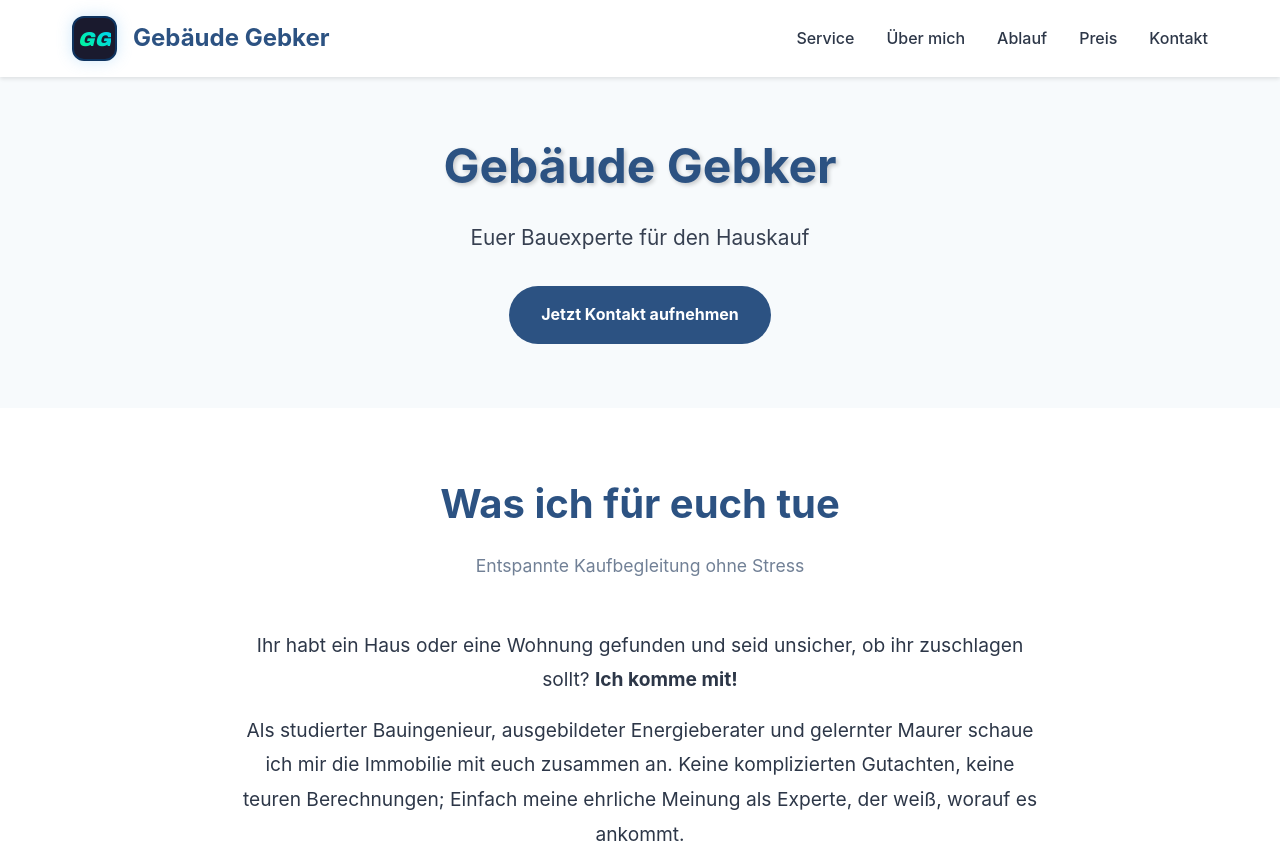
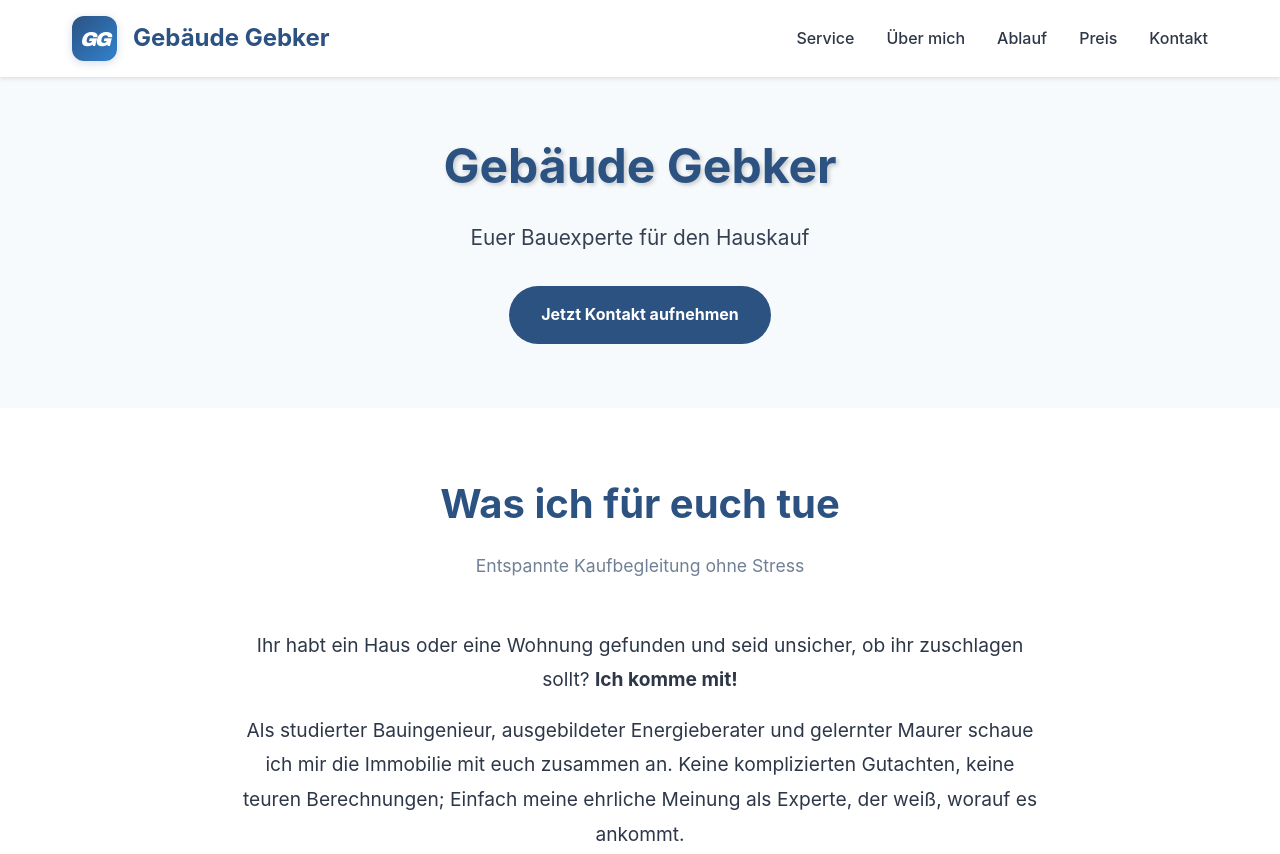
Before and after one commit to JasonGEB/GebaeudeGebker, a plain HTML site: page index.html in a window 1280 px wide. Shown: the top 854 px of the page. Drawn offline with Linux system fonts and the light colour scheme.

Commit message:
Revamp logo icon styling with gradient and effects

```diff
--- a/index.html
+++ b/index.html
@@ -61,35 +61,32 @@
             text-decoration: none;
         }
 
-        /* Gaming-Style GG Logo */
+       /* Gaming-Style GG Logo - NEUE VERSION */
 .logo-icon {
     width: 45px;
     height: 45px;
-            background: #1a1a2e;
+    background: linear-gradient(135deg, var(--primary-color), var(--secondary-color));
     border-radius: 12px;
     display: flex;
     align-items: center;
     justify-content: center;
     position: relative;
-            border: 2px solid #0f3460;
-            box-shadow: 0 0 15px rgba(99, 179, 237, 0.3);
+    box-shadow: 0 2px 10px rgba(44, 82, 130, 0.2);
 }
 
 .logo-icon::before {
     content: 'GG';
     font-size: 20px;
     font-weight: 900;
-            background: linear-gradient(45deg, #00ff88, #00ccff);
-            -webkit-background-clip: text;
-            -webkit-text-fill-color: transparent;
-            background-clip: text;
+    color: white;
     font-style: italic;
     font-family: 'Arial Black', sans-serif;
+    letter-spacing: -2px;
 }
 
 .logo:hover .logo-icon {
     transform: scale(1.05);
-            box-shadow: 0 0 20px rgba(99, 179, 237, 0.5);
+    box-shadow: 0 4px 15px rgba(44, 82, 130, 0.3);
     transition: all 0.3s;
 }
 
```
Lines whose indentation alone changed are shown as unchanged.
